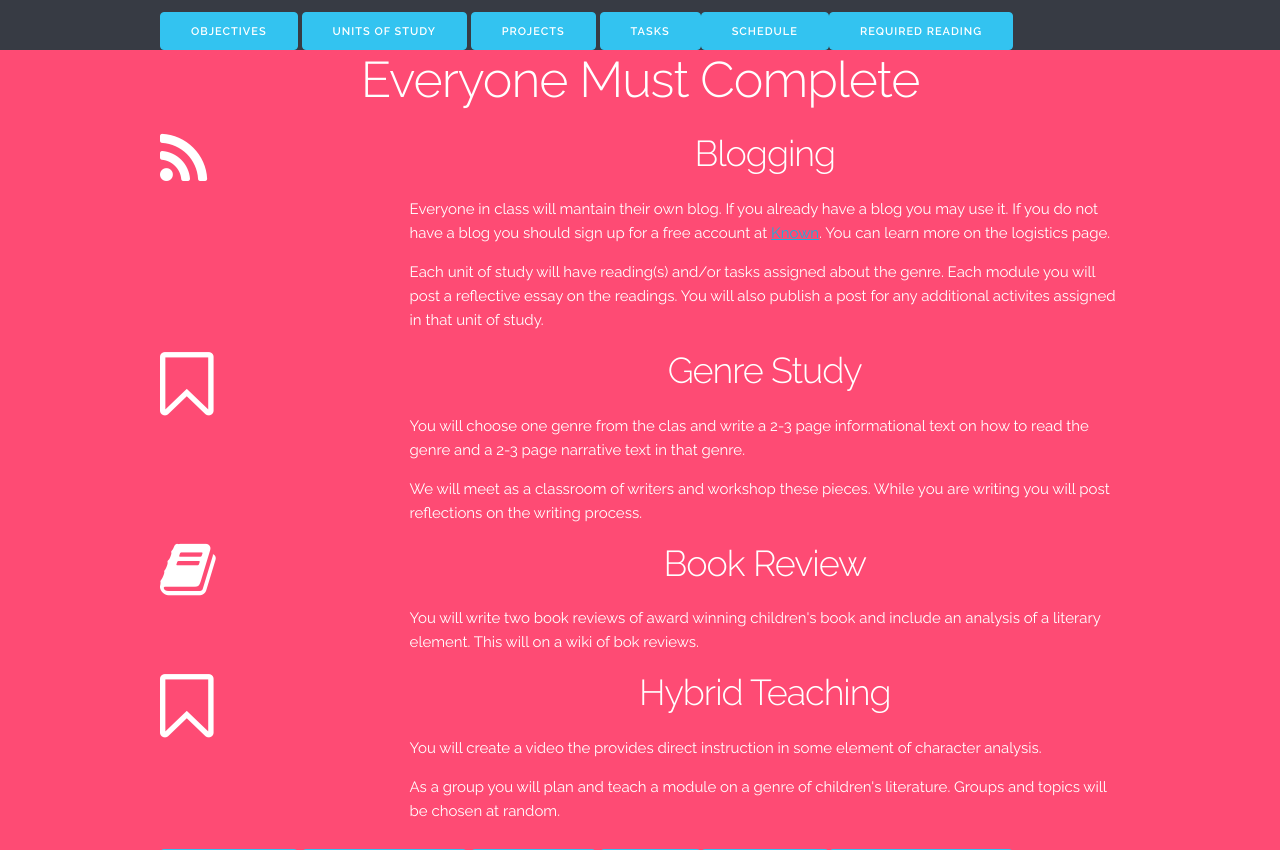
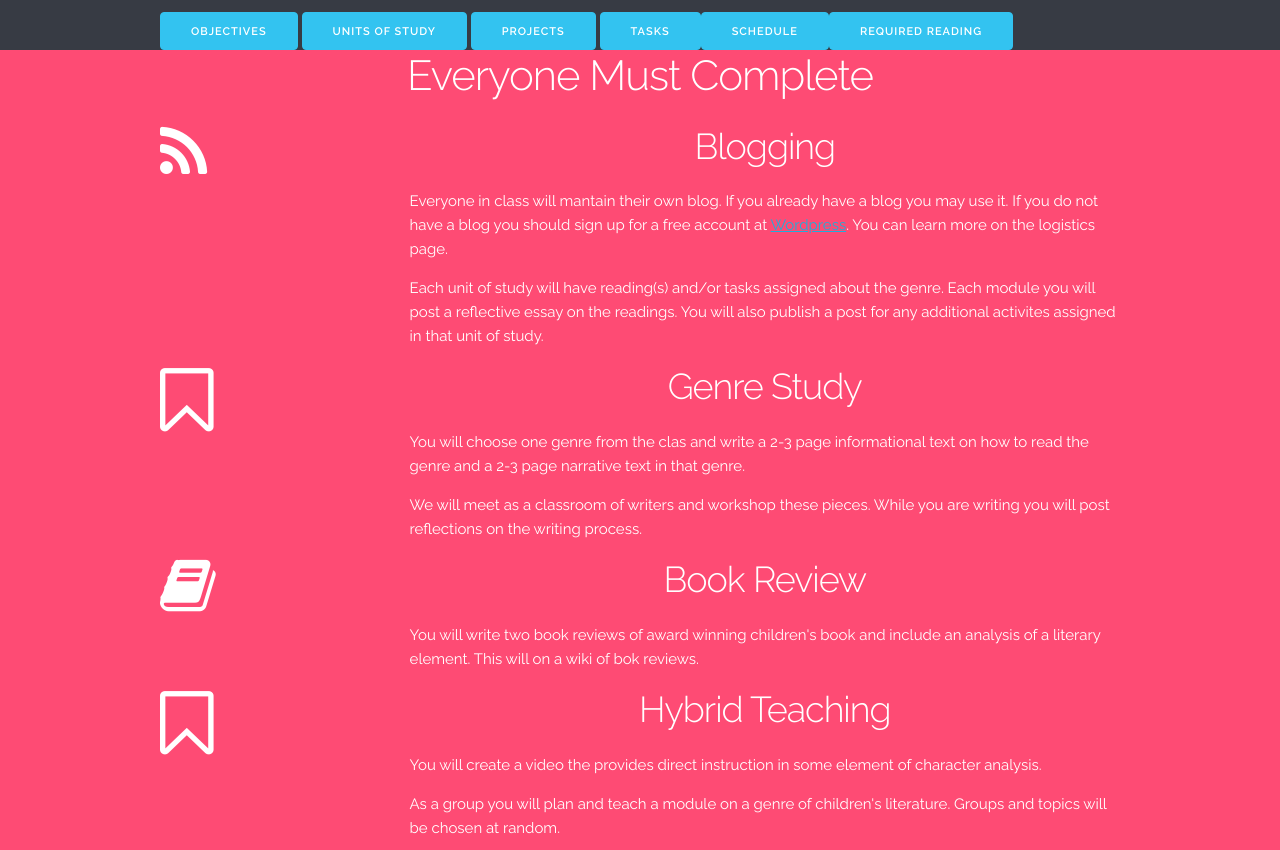
Before and after one commit to jgmac1106/Syllabus, a plain HTML site: page index.html in a window 1280 px wide. Shown: the part 2457-3307 px from the top of the page. Drawn offline with Linux system fonts and the light colour scheme.

Commit message:
Update index.html
Changing recommended blogging platform

```diff
--- a/index.html
+++ b/index.html
@@ -321,9 +321,9 @@
     </div>
   </section>
   <section>
-      <h1 id="tasks">
+      <h2 id="tasks">
         Everyone Must Complete
-      </h1>
+      </h2>
     <div class="container">
       <div class="row">
         <div class="three columns">
@@ -335,7 +335,7 @@
           Blogging
           </h3>
           <p class="hello">
-            Everyone in class will mantain their own blog. If you already have a blog you may use it. If you do not have a blog you should sign up for a free account at <a href="https://withknown.com">Known</a>. You can learn more on the logistics page.
+            Everyone in class will mantain their own blog. If you already have a blog you may use it. If you do not have a blog you should sign up for a free account at <a href="https://wordpress.com">Wordpress</a>. You can learn more on the logistics page.
           <p class="hello">
             Each unit of study will have reading(s) and/or tasks assigned about the genre. Each module you will post a reflective essay on the readings. You will also publish a post for any additional activites assigned in that unit of study.
           </p></div>
```
